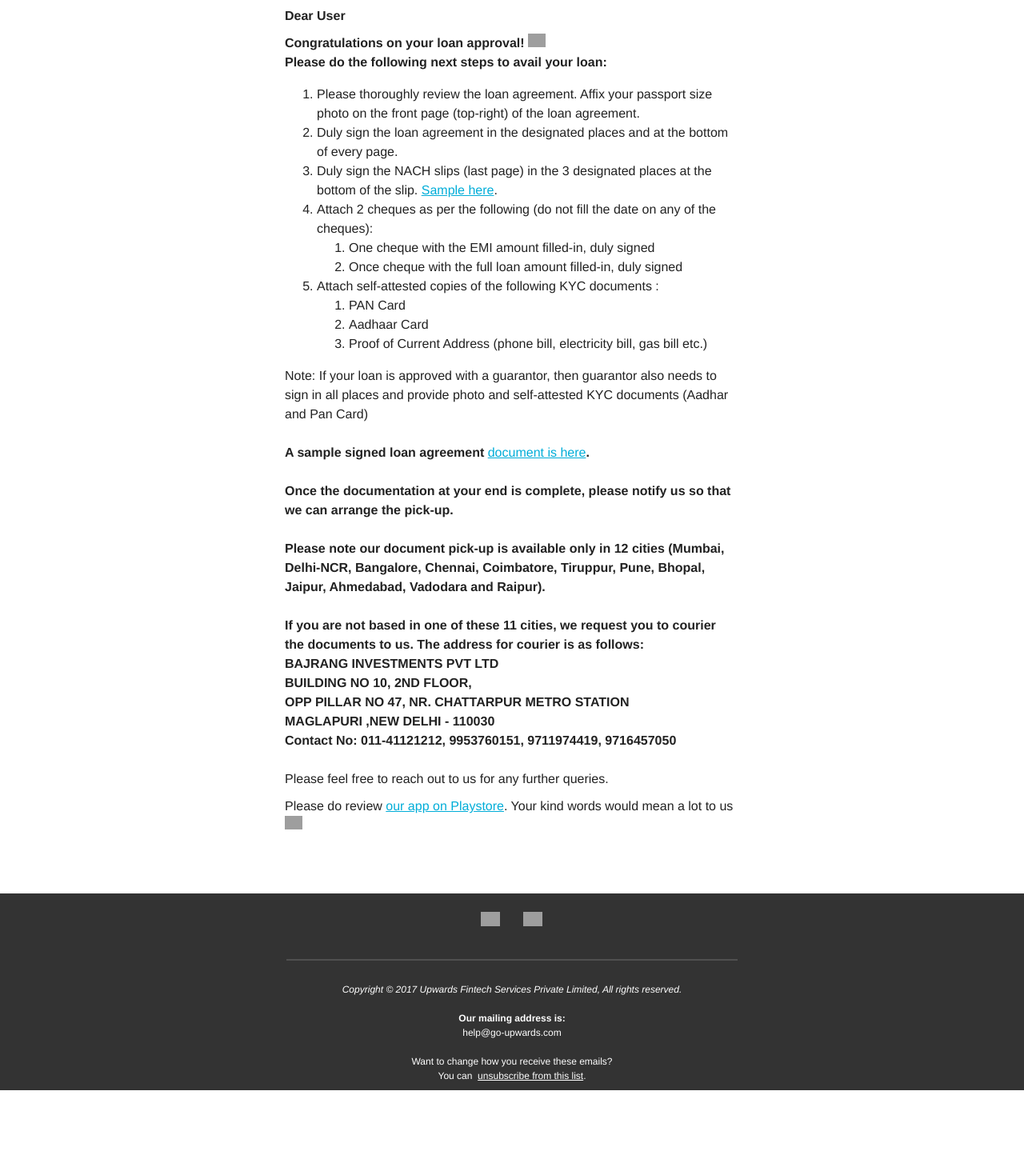
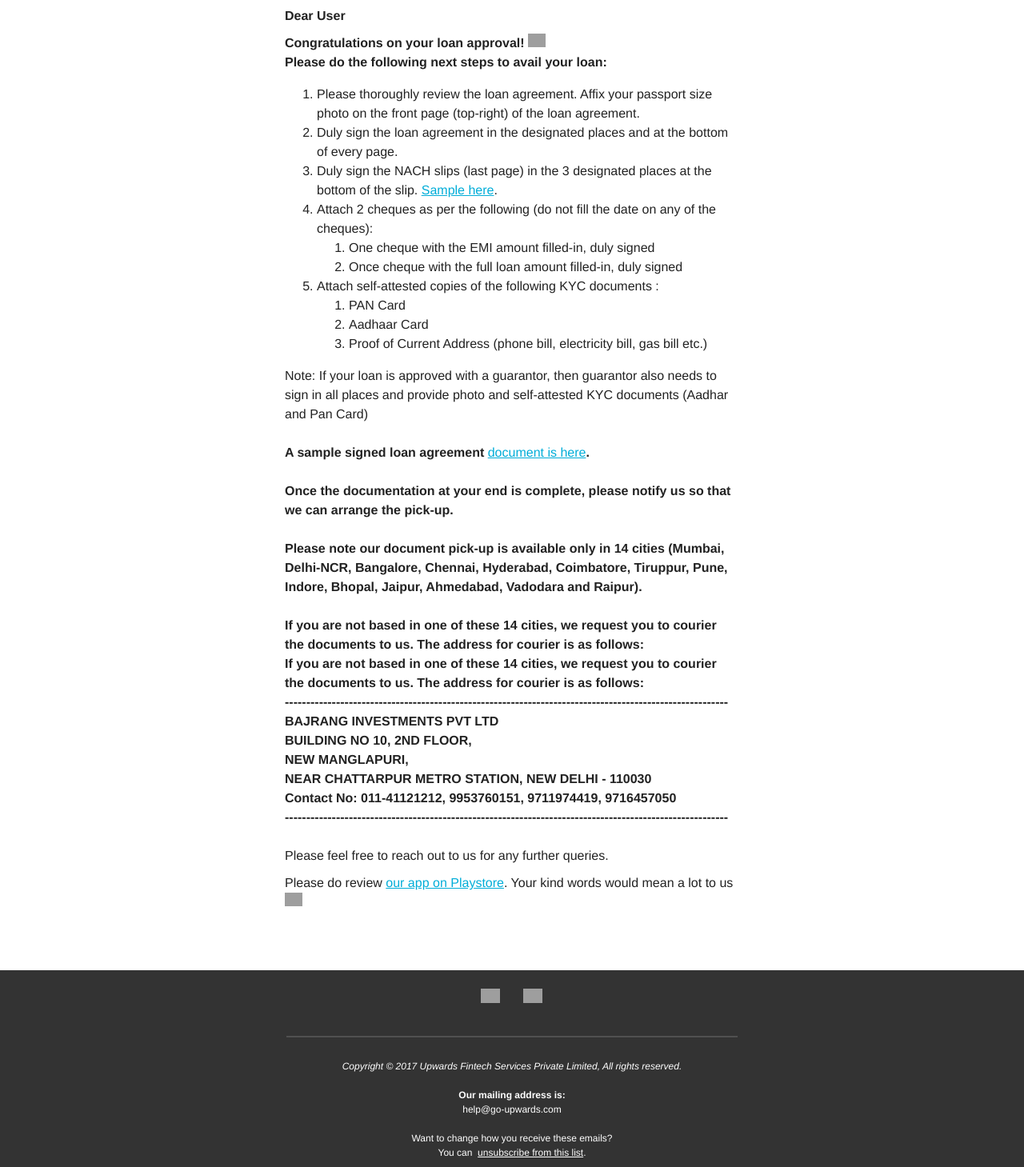
Before and after one commit to nimeshkverma/Bank-Statement-Analyser-API, a Django app: template bank/notification/templates/notification/v1/loan_agreement/loan_agreement_email.html in a window 1280 px wide. Shown: the part 376-1835 px from the top of the page at 80% size. Before the commit the page ends 1739 px from the top, so only its background shows below. Run offline with Django 3.2, Linux system fonts and the light colour scheme; the template is opened without the code that fills it, so the values that code supplies are empty; grey boxes are pictures that could not be loaded.

Commit message:
improvement in the LA

```diff
--- a/bank/notification/templates/notification/v1/loan_agreement/loan_agreement_email.html
+++ b/bank/notification/templates/notification/v1/loan_agreement/loan_agreement_email.html
@@ -595,20 +595,26 @@ xmlns:o="urn:schemas-microsoft-com:office:office"><head><meta charset="UTF-8"><m
                                                    Once the documentation at your end is complete, please notify us so that we can arrange the pick-up.
                                                    <br>
                                                    <br>
-                                                   Please note our document pick-up is available only in 12 cities (Mumbai, Delhi-NCR, Bangalore, Chennai, Coimbatore, Tiruppur, Pune, Bhopal, Jaipur, Ahmedabad, Vadodara and Raipur).
+                                                   Please note our document pick-up is available only in 14 cities (Mumbai, Delhi-NCR, Bangalore, Chennai, Hyderabad, Coimbatore, Tiruppur, Pune, Indore, Bhopal, Jaipur, Ahmedabad, Vadodara and Raipur).
                                                    <br>
                                                    <br>
-                                                   If you are not based in one of these 11 cities, we request you to courier the documents to us. The address for courier  is as follows:
+                                                   If you are not based in one of these 14 cities, we request you to courier the documents to us. The address for courier  is as follows:
+                                                   <br>
+                                                   If you are not based in one of these 14 cities, we request you to courier the documents to us. The address for courier  is as follows:
+                                                   <br>
+                                                   --------------------------------------------------------------------------------------------------------
                                                    <br>
                                                    BAJRANG INVESTMENTS PVT LTD
                                                    <br>
                                                    BUILDING NO 10, 2ND FLOOR,
                                                    <br>
-                                                   OPP PILLAR NO 47, NR. CHATTARPUR METRO STATION
+                                                   NEW MANGLAPURI,
                                                    <br>
-                                                   MAGLAPURI ,NEW DELHI - 110030
+                                                   NEAR CHATTARPUR METRO STATION, NEW DELHI - 110030
                                                    <br>
                                                    Contact No: 011-41121212, 9953760151, 9711974419, 9716457050
+                                                   <br>
+                                                   --------------------------------------------------------------------------------------------------------
                                                    </strong>
                                                    <br>
                                                    <br>
--- a/bank/notification/templates/notification/v1/loan_agreement/page1.html
+++ b/bank/notification/templates/notification/v1/loan_agreement/page1.html
@@ -101,7 +101,8 @@
             <br>
             <p><strong>Pincode: <span>{{pincode}}</span></strong></p>
             <br>
-            <p><strong><em>Co- Borrower/Guarantor Details To Be Populated: </em><span>{{is_co_borrower_populated}}</span></strong></p>
+            <p><strong>Co- Borrower/Guarantor Details To Be Populated: <span style="font-weight: bold;background-color: #FFFF00;">{{is_co_borrower_populated}}</span></strong></p>
+            <p><strong>(Note: Co-borrowers details, signature and documents needed only if "YES, REQUIRED" in the above)</strong></p>
             <p><strong>Co-Borrower/Guarantor Name: __________________________</strong></p>
             <p><strong>Co-Borrower/Guarantor Mobile Number: __________________________</strong></p>
             <p><strong>PAN Card Number: __________________________</strong></p>
@@ -130,7 +131,6 @@
             </div>
             <br>
             <br>
-            <br>
         </div>
 </body>
 
```
